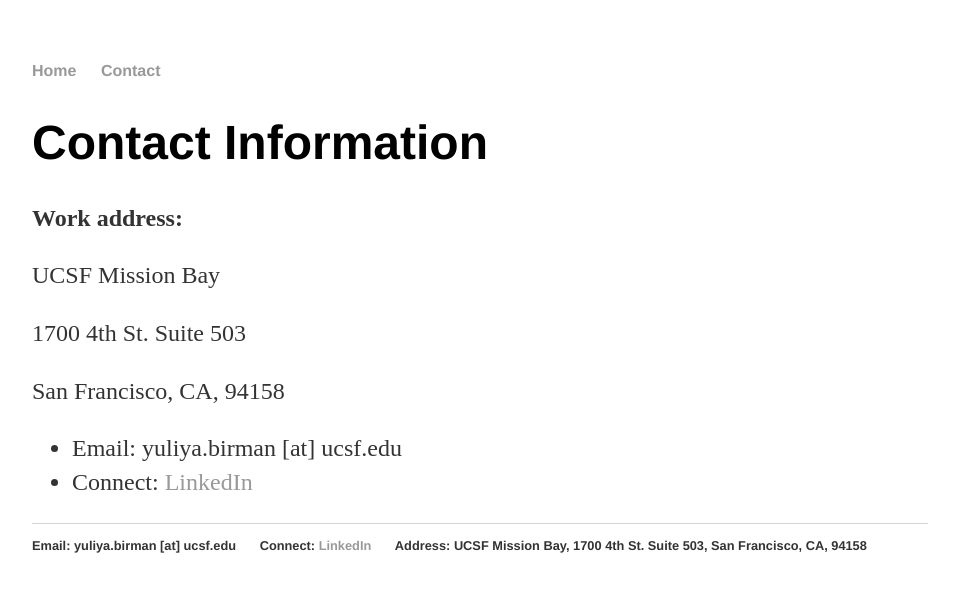
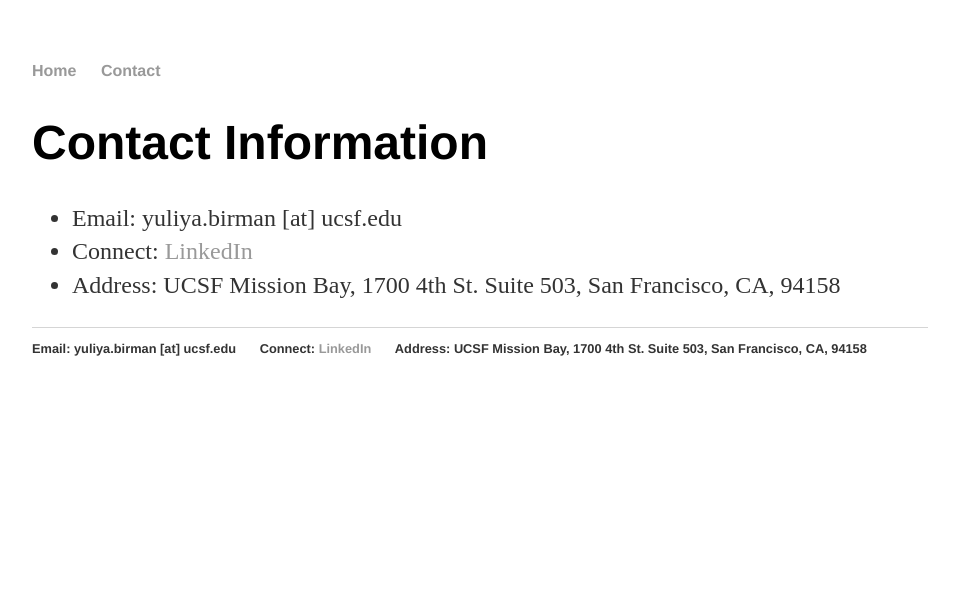
Before and after one commit to yuliyabirman/yuliyabirman.github.io, a Jekyll site: the page built from contact/index.html, in a window 1280 px wide. Shown: the top 592 px of the page, without its empty margins (160-1119 px from the left). Built offline with Jekyll 4.4.1, drawn with Linux system fonts in a browser that asks for light colours.

Commit message:
Update index.html

```diff
--- a/contact/index.html
+++ b/contact/index.html
@@ -5,13 +5,9 @@ title: About Yuliya Birman
 
 		<div class="contact">
 			<h1>Contact Information</h1>
-			<p><b>Work address:</b></p>
-      <p>UCSF Mission Bay </p>
-      <p>1700 4th St. Suite 503</p>
-      <p>San Francisco, CA, 94158</p>
-
 			<ul class="contacts">
 				<li>Email: yuliya.birman [at] ucsf.edu</li>
 				<li>Connect: <a href="#">LinkedIn</a></li>
+				<li>Address: UCSF Mission Bay, 1700 4th St. Suite 503, San Francisco, CA, 94158</li>
 				</ul>
 		</div>
```
